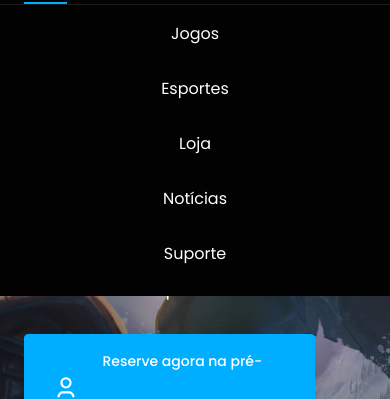
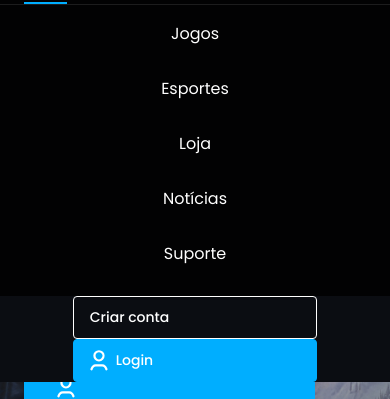
Before and after one commit to cindyhanae/blizzard-project, a website: page index.html in a window 390 px wide. Both pictures are taken after a click on the element 352 px from the left and 39 px from the top of the page. Shown: the part 75-474 px from the top of the page. Drawn offline with Linux system fonts and the light colour scheme.

Commit message:
buttons login

```diff
--- a/index.html
+++ b/index.html
@@ -246,6 +246,16 @@
         <li>Notícias</li>
         <li>Suporte</li>
       </ul>
+    </div>
+
+    <div class="mobile-header-btns">
+     <div class="container">
+      <a href="" class="btn btn-outline">Criar conta</a>
+      <a href="" class="btn btn-primary js-show-modal">
+        <img src="./assets/icon-login.svg" alt="Ícone de login" title="Ícone de login">
+        Login
+      </a>
+     </div>
     </div>
   </div>
 
--- a/scss/_header.scss
+++ b/scss/_header.scss
@@ -292,3 +292,16 @@ header{
     transform: translateY(0px);
   }
 }
+
+.mobile-header-btns{
+  background-color: $neutral-200;
+  .container{
+    max-width: 75%;
+    display: flex;
+    flex-direction: column;
+
+
+    .btn{
+    }
+  }
+}
```
Also changed, not shown: css/main.css.
